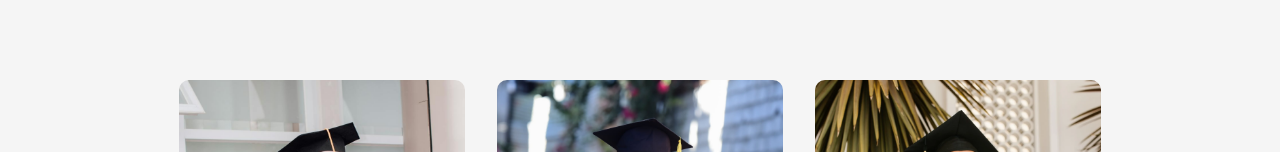
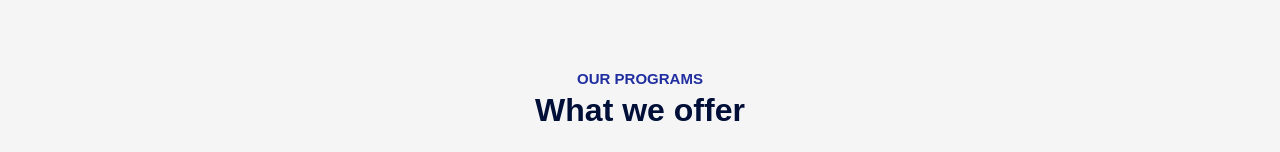
Before and after one commit to nisch-mhrzn/College-website, a React (Vite) app: page / in a window 1280 px wide. Shown: the part 800-952 px from the top of the page. Built offline with nearby package versions, Linux system fonts and the light colour scheme; a web font is replaced by a local one.

Commit message:
`Added Title component`

```diff
--- a/src/App.jsx
+++ b/src/App.jsx
@@ -1,6 +1,7 @@
 import Hero from "./components/Hero/Hero"
 import Navbar from "./components/Navbar/Navbar"
 import Programs from "./components/Programs/Programs"
+import Title from "./components/Title/Title"
 
 
 const App = () => {
@@ -9,7 +10,7 @@
       <Navbar/>
       <Hero/>
       <div className="container">
-
+    <Title subTitle ='Our Programs' title='What we offer'/>
       <Programs/>
       </div>
     </div>
--- /dev/null
+++ b/src/components/Title/Title.css
@@ -0,0 +1,16 @@
+.title{
+    text-align: center;
+    color: #212ea0;
+    font-size: 15px;
+    font-weight: 600;
+    text-transform: uppercase;
+    margin: 70px 0 30px;
+
+}
+
+.title h2{
+    font-size: 32px;
+    color: #000f38;
+    margin-top: 5px;
+    text-transform: none;
+}
--- /dev/null
+++ b/src/components/Title/Title.jsx
@@ -0,0 +1,13 @@
+
+import "./Title.css"
+const Title = ({subTitle,title}) => {
+  return (
+    <div className='title'>
+        <p>{subTitle}</p>
+        <h2>{title}</h2>
+
+    </div>
+  )
+}
+
+export default Title
```
